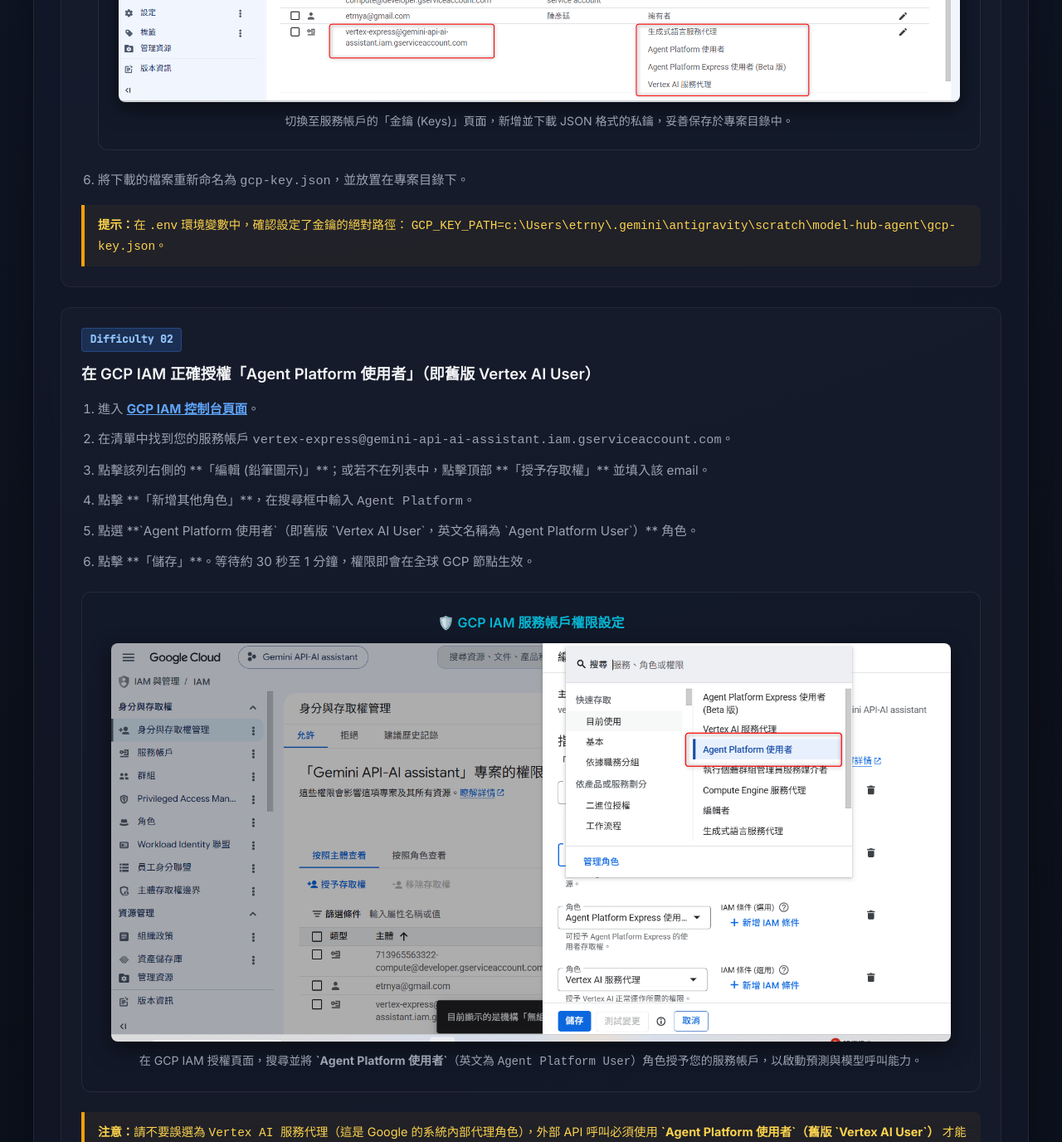
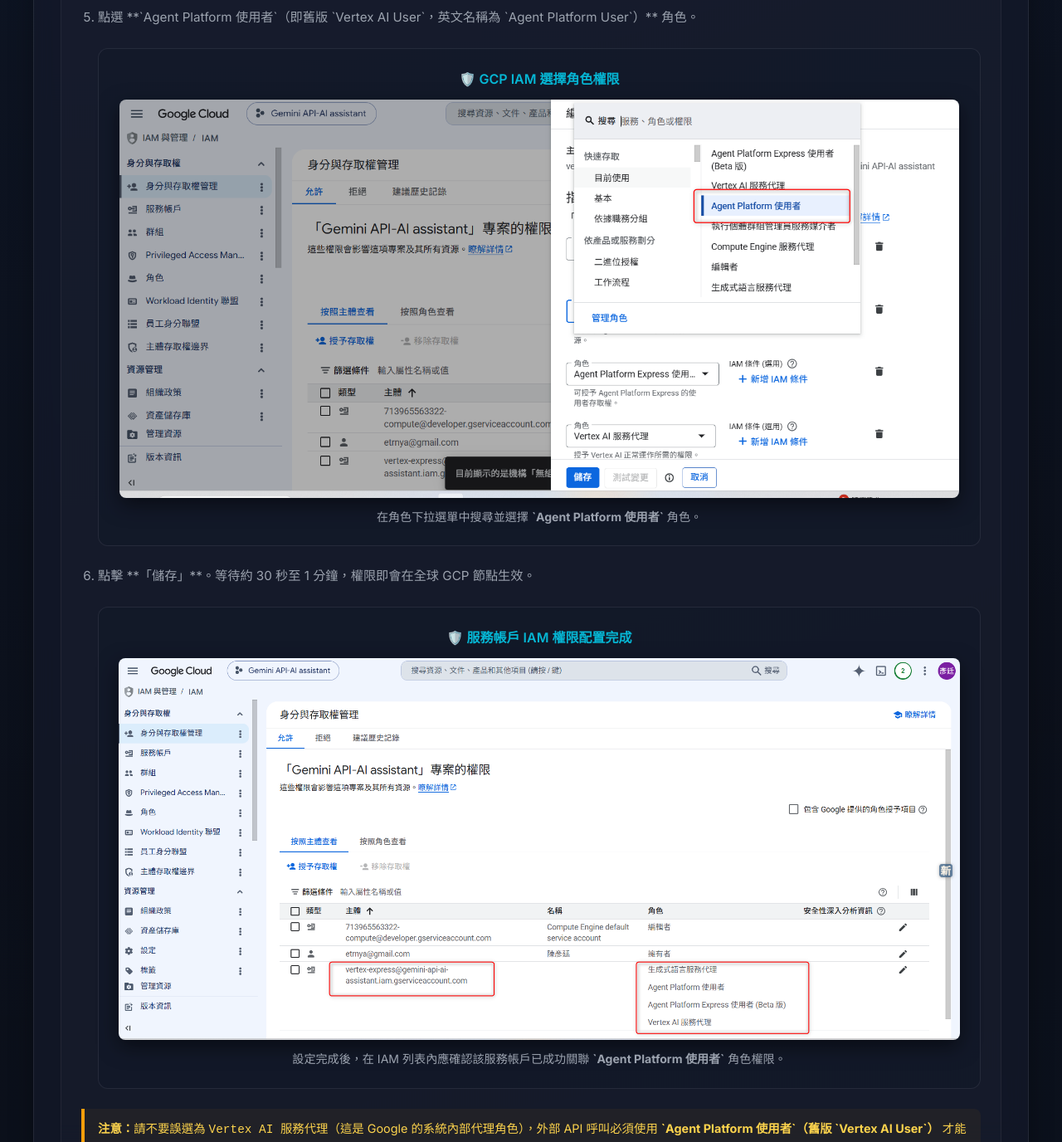
Before and after one commit to etrnya/model-hub-agent, a website: page index.html in a window 1280 px wide. Shown: the part 4312-5688 px from the top of the page at 83% size. Drawn offline with Linux system fonts and the light colour scheme.

Commit message:
fix(docs): correct Difficulty 1 key download image mapping and re-arrange IAM screenshots

```diff
--- a/index.html
+++ b/index.html
@@ -519,22 +519,14 @@
             <ol class="step-ol">
               <li>登入 <strong><a href="https://console.cloud.google.com/" target="_blank" style="color: #60a5fa;">Google Cloud 控制台</a></strong>，確認切換至後付款專案 <strong><code>gemini-api-ai-assistant</code></strong>。</li>
               <li>點擊左上角主選單 ☰，前往 <strong>「IAM 和管理 (IAM & Admin)」</strong> ➔ 點擊 <strong>「服務帳戶 (Service Accounts)」</strong>。</li>
-
-              <!-- Image 4 -->
-              <div class="image-container">
-                <div class="image-title">🔑 服務帳戶管理頁面</div>
-                <img src="assets/4_gcp_credits_unused.png" alt="GCP Service Accounts Page">
-                <span class="image-desc">在控制台的服務帳戶清單中，可以看見自動或手動建立的服務帳戶（例如 <code>vertex-express</code>）。</span>
-              </div>
-
               <li>點擊頂部 <strong>「+ 建立服務帳戶」</strong>，填寫名稱（例如 <code>vertex-express</code>）並建立。</li>
               <li>建立後，在服務帳戶清單中點擊您剛建立的帳戶，切換到 <strong>「金鑰 (Keys)」</strong> 標籤頁。</li>
               <li>點擊 <strong>「新增金鑰 (Add Key)」</strong> ➔ 選擇 <strong>「建立新金鑰 (Create new key)」</strong> ➔ 選擇 <strong>JSON</strong> 格式下載。</li>
 
-              <!-- Image 5 -->
+              <!-- Image 4 -->
               <div class="image-container">
                 <div class="image-title">🔑 下載 JSON 憑證金鑰</div>
-                <img src="assets/5_difficulty1_keys.png" alt="Difficulty 1 Keys">
+                <img src="assets/4_gcp_credits_unused.png" alt="Difficulty 1 Keys">
                 <span class="image-desc">切換至服務帳戶的「金鑰 (Keys)」頁面，新增並下載 JSON 格式的私鑰，妥善保存於專案目錄中。</span>
               </div>
 
@@ -556,15 +548,23 @@
               <li>點擊該列右側的 **「編輯 (鉛筆圖示)」**；或若不在列表中，點擊頂部 **「授予存取權」** 並填入該 email。</li>
               <li>點擊 **「新增其他角色」**，在搜尋框中輸入 <code>Agent Platform</code>。</li>
               <li>點選 **`Agent Platform 使用者`（即舊版 `Vertex AI User`，英文名稱為 `Agent Platform User`）** 角色。</li>
+
+              <!-- Image 6 -->
+              <div class="image-container">
+                <div class="image-title">🛡️ GCP IAM 選擇角色權限</div>
+                <img src="assets/6_difficulty2_iam.png" alt="GCP IAM Role Selection">
+                <span class="image-desc">在角色下拉選單中搜尋並選擇 <strong>`Agent Platform 使用者`</strong> 角色。</span>
+              </div>
+
               <li>點擊 **「儲存」**。等待約 30 秒至 1 分鐘，權限即會在全球 GCP 節點生效。</li>
+
+              <!-- Image 5 -->
+              <div class="image-container">
+                <div class="image-title">🛡️ 服務帳戶 IAM 權限配置完成</div>
+                <img src="assets/5_difficulty1_keys.png" alt="Service Account Role Added">
+                <span class="image-desc">設定完成後，在 IAM 列表內應確認該服務帳戶已成功關聯 <strong>`Agent Platform 使用者`</strong> 角色權限。</span>
+              </div>
             </ol>
-
-            <!-- Image 6 -->
-            <div class="image-container">
-              <div class="image-title">🛡️ GCP IAM 服務帳戶權限設定</div>
-              <img src="assets/6_difficulty2_iam.png" alt="GCP IAM Role Settings">
-              <span class="image-desc">在 GCP IAM 授權頁面，搜尋並將 <strong>`Agent Platform 使用者`</strong>（英文為 <code>Agent Platform User</code>）角色授予您的服務帳戶，以啟動預測與模型呼叫能力。</span>
-            </div>
 
             <div class="step-tip">
               <strong>注意：</strong>請不要誤選為 <code>Vertex AI 服務代理</code>（這是 Google 的系統內部代理角色），外部 API 呼叫必須使用 <strong>`Agent Platform 使用者`（舊版 `Vertex AI User`）</strong> 才能擁有模型預測與呼叫權限。
```
Also changed, not shown: vertex_ai_setup_guide.html (+17 -17 lines).
